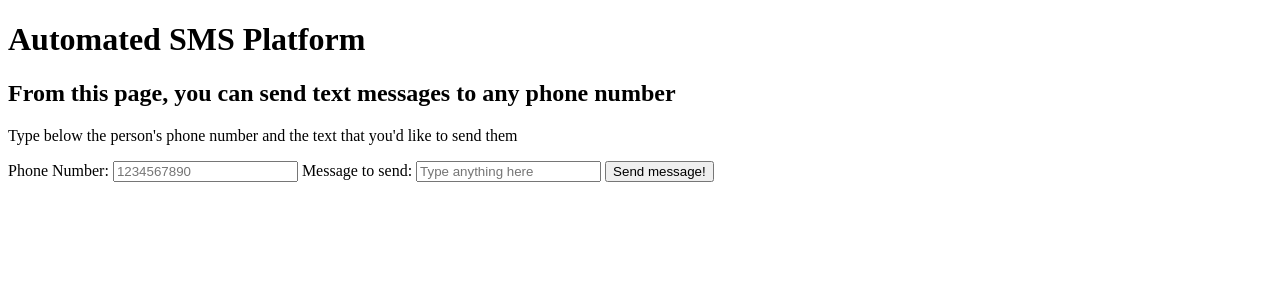
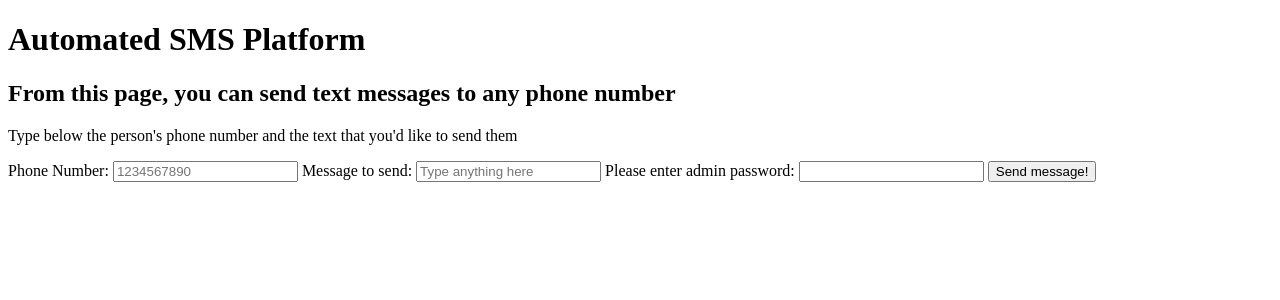
Before and after one commit to mark-torres10/sms-chatbot1, a Flask app: page /send_text in a window 1280 px wide. Shown: the top 300 px of the page. Run offline with Flask 2, Linux system fonts and the light colour scheme.

Commit message:
add password functionality

```diff
--- a/app.py
+++ b/app.py
@@ -31,6 +31,7 @@ testing = True
 load_dotenv(".env")
 account_sid = os.environ["ACCOUNT_SID"]
 auth_token = os.environ["AUTH_TOKEN"]
+master_password = os.environ["PASSWORD"] # get admin password to send texts
 
 # log into account
 client = Client(account_sid, auth_token)
@@ -112,6 +113,13 @@ def send_text():
 		# get message
 		message = request.form.get("message")
 
+		# get password
+		password = request.form.get("password")
+
+		# if they entered the password, don't proceed
+		if password != master_password:
+			return render_template("send_text.html", message = "Your password was incorrect. Please try again")
+
 		# add check to see if there's anything in the fields or if they're valid entries
 		if phone_number == "" or message == "":
 			return render_template("send_text.html", message = "Please enter required fields")
--- a/templates/send_text.html
+++ b/templates/send_text.html
@@ -20,6 +20,8 @@
 			<input type="tel" id="phone_number" name="phone_number" pattern="[0-9]{3}[0-9]{3}[0-9]{4}" placeholder="1234567890">
 			<label for="message">Message to send:</label>
 			<input type="text" id="message" name="message" placeholder="Type anything here">
+			<label for="password">Please enter admin password:</label>
+			<input type="password" id="password" name="password">
 			<button type="submit" value="submit">Send message!</button>
 		</form>
 	</body>
```
Also changed, not shown: 1 other file.
